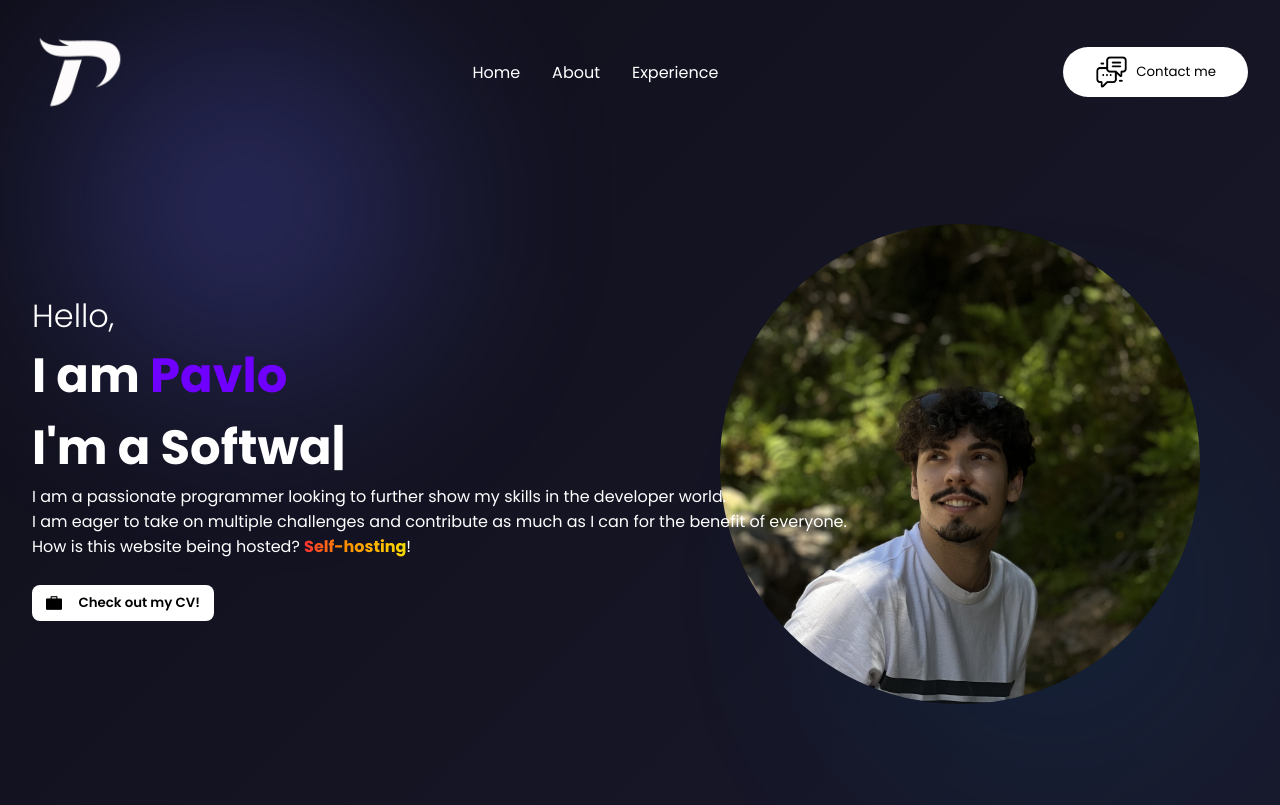
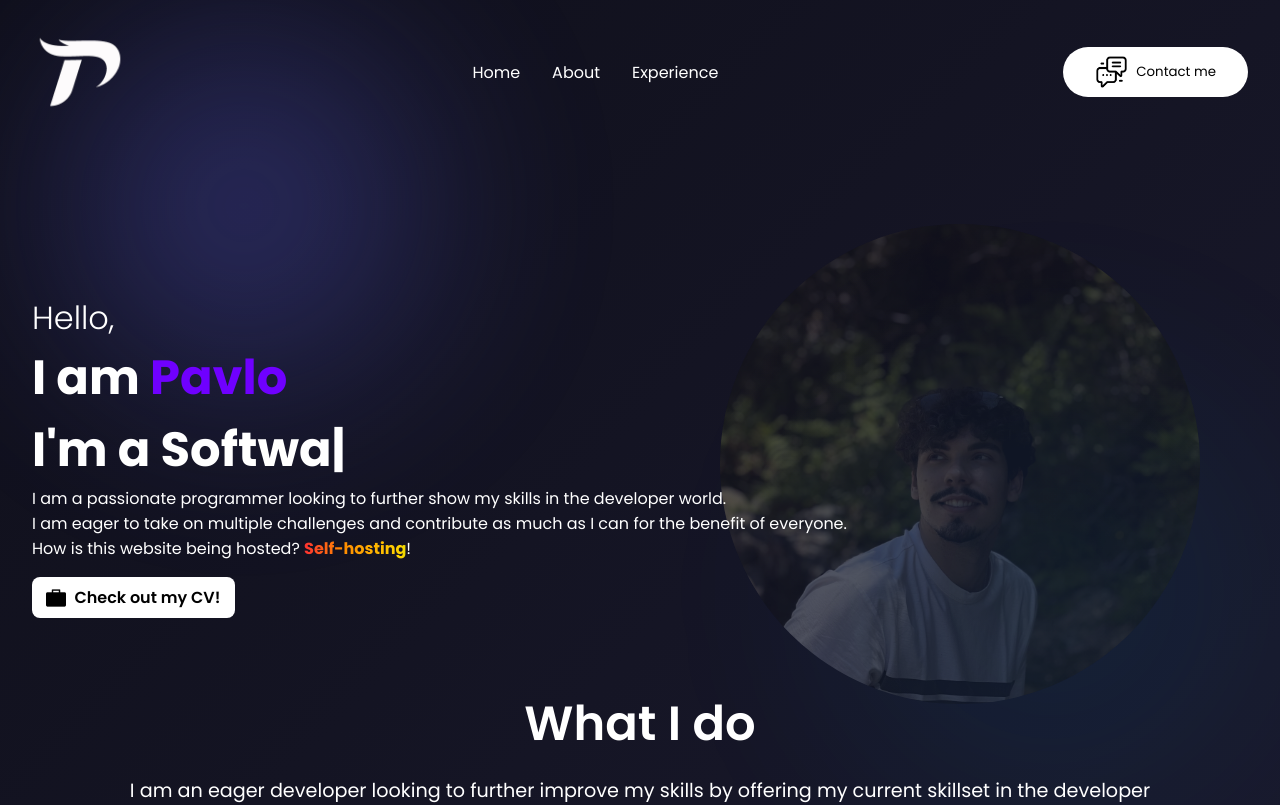
Before and after one commit to PavloNa/pavlona.github.io, a React (Create React App) app: page / in a window 1280 px wide. Shown: the top 805 px of the page. Built offline with nearby package versions, Linux system fonts and the light colour scheme.

Commit message:
[PG-2] added image opacity as screen gets smaller

```diff
--- a/src/components/Intro/intro.css
+++ b/src/components/Intro/intro.css
@@ -16,23 +16,41 @@
     border-radius: 100%;
     z-index: -1;
     object-fit: cover;
+    opacity: 1;
+    transition: opacity 300ms ease;
+}
+
+@media (max-width: 1400px) {
+    .backImg { opacity: 0.25; }
+}
+
+@media (max-width: 900px) {
+    .backImg { opacity: 0.15; }
+}
+
+@media (max-width: 700px) {
+    .backImg { opacity: 0.0; }
 }
 
 .btn {
     display: inline-flex;
     align-items: center;
+    gap: 0.75rem;
+    padding: 1rem 2.25rem;
+    font-size: 1rem;
+    border-radius: 2rem;
+    text-decoration: none;
 }
 
 .btnImg {
     object-fit: cover;
-    margin-right: 0.5rem;
-    height: 1rem;
-    width: 1rem;
+    height: 1.25rem;
+    width: 1.25rem;
 }
 
 .introContent {
     height: 100vh;
-    width: 100vw;
+    width: 100%;
     padding: 2rem;
     font-size: 3rem;
     font-weight: 700;
@@ -75,14 +93,14 @@
 .btn {
     background: white;
     margin: 1rem 0;
-    padding: 0.75rem 2rem;
     border: none;
-    border-radius: 2rem;
-    transition: 0.3s;
+    transition: 0.18s ease;
+    color: #000;
+    align-self: flex-start;
 }
 
 .btn:hover{
-    background: rgb(204, 204, 204);
+    background: rgb(230, 230, 230);
 }
 
 @media screen and (max-width:600px) {
--- a/src/components/Intro/intro.js
+++ b/src/components/Intro/intro.js
@@ -13,7 +13,10 @@ const Intro = () => {
             <span className='introText'>I am <span className='introName'>Pavlo</span><br/>
             <span className='changingText'>I'm a <ReactTyped strings={["Developer", "Programmer", "Software Engineer"]} typeSpeed={80} backSpeed={80} loop/></span></span>
             <p className='introParagraph'>I am a passionate programmer looking to further show my skills in the developer world.<br/>I am eager to take on multiple challenges and contribute as much as I can for the benefit of everyone.</p><p className='introParagraph'>How is this website being hosted? <span className='rainbowText'>Self-hosting</span>!</p>
-            <a href={cv} target="_blank"><button className='btn'><img src={briefcase} alt='' className='btnImg'></img>Check out my CV!</button></a>
+            <a href={cv} target="_blank" className='btn' rel="noreferrer">
+              <img src={briefcase} alt='' className='btnImg' />
+              Check out my CV!
+            </a>
         </div>
         <img src={me} alt='' className='backImg'></img>
     </section>
--- a/src/components/Skills/skills.css
+++ b/src/components/Skills/skills.css
@@ -13,7 +13,7 @@
 .skillTitle {
     font-size: 3rem;
     font-weight: 600;
-    padding-top: 8rem;
+    padding-top: 1rem;
     margin-bottom: 1rem;
 }
 
@@ -78,7 +78,7 @@
     }
     .skillTitle {
         font-size: 2.5rem;
-        padding-top: 7.3rem;
+        padding-top: 7rem;
     }
     .skillBarText>h2{
         font-size: 1.1rem;
```
